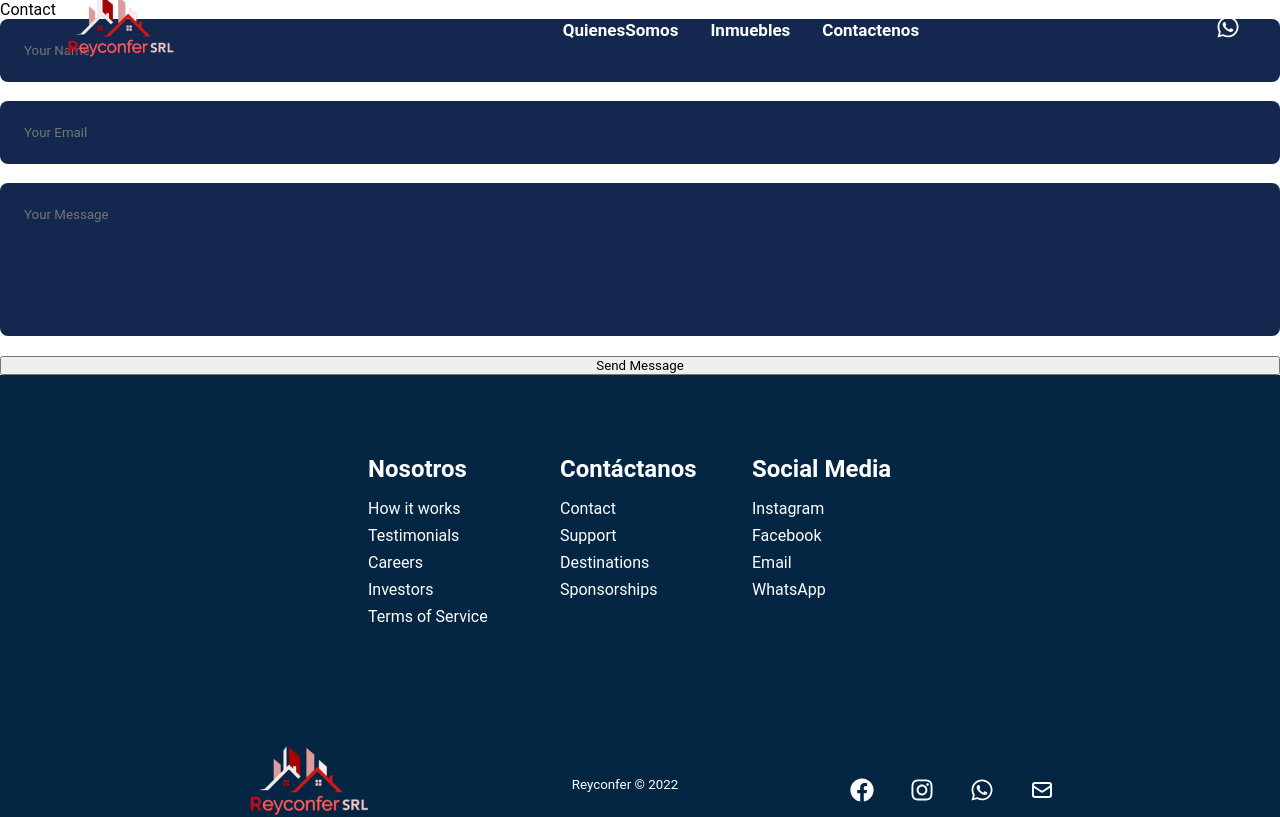
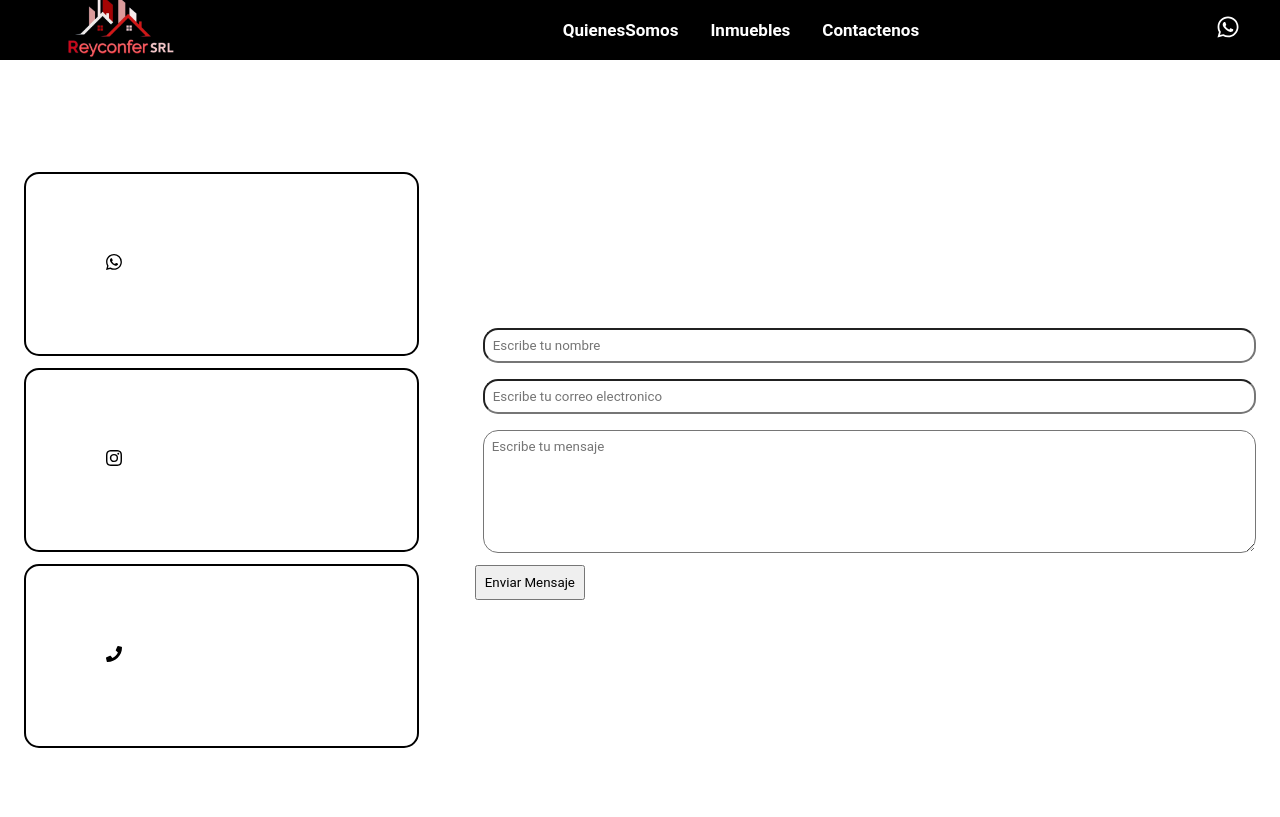
Before and after one commit to Luis0830/real-state, a React (Create React App) app: page /contactenos in a window 1280 px wide. Shown: the top 817 px of the page. Built offline with nearby package versions, Linux system fonts and the light colour scheme.

Commit message:
added style contact

```diff
--- a/src/components/contact/Contact.js
+++ b/src/components/contact/Contact.js
@@ -1,9 +1,12 @@
 import React from 'react'
 import { useRef } from 'react';
 import emailjs from 'emailjs-com';
-import './contact.css';
 import { motion } from 'framer-motion';
+import {NavTwo} from '../Navbar';
 import {animationThree} from '../Animations/Animations'
+import {BsWhatsapp, BsInstagram} from 'react-icons/bs';
+import {FaPhone} from 'react-icons/fa';
+
 
 function Contact() {
   const form = useRef();
@@ -23,16 +26,29 @@ function Contact() {
 
 
   return (
-    <motion.div initial='out' animate='in' exit='out' variants={animationThree}>
-    <div>Contact</div>
-    <form ref={form} onSubmit={sendEmail}>
-        <input type="text" name='name' placeholder='Your Name' required/>
-        <input type="email" name='email' placeholder='Your Email' required/>
-        <textarea name="message" rows="7" placeholder='Your Message' required></textarea>
-        <button type='submit' className='btn btn-primary'>Send Message</button>
+    <>
+    <NavTwo />
+    <motion.div initial='out' animate='in' exit='out' variants={animationThree} className='h-screen'>
 
+    <section className='flex items-center justify-center content-center'>
+
+    <div className='w-[50%] h-full items-center justify-center content-center mx-3'>
+    <div className='p-20 border-solid rounded-[15px] border-2 m-3'><BsWhatsapp /></div>
+    <div className='p-20 border-solid rounded-[15px] border-2 m-3'><BsInstagram /></div>
+    <div className='p-20 border-solid rounded-[15px] border-2 m-3'><FaPhone /></div>
+    </div>
+    <div className='w-[100%] h-screen flex items-center justify-center content-center'>
+      <form ref={form} onSubmit={sendEmail} className='flex-col content-center items-center justify-center'>
+        <input type="text" name='name' placeholder='Escribe tu nombre' className='w-full p-2 m-2 rounded-[15px]' required/>
+        <input type="email" name='email' placeholder='Escribe tu correo electronico' className='w-full p-2 m-2 rounded-[15px]' required/>
+        <textarea name="message" rows="7" placeholder='Escribe tu mensaje' className='w-full p-2  m-2 rounded-[15px]' required></textarea>
+        <button type='submit' className='btn btn-primary p-2'>Enviar Mensaje</button>
       </form>
+      </div>
+
+    </section>
       </motion.div>
+    </>
   )
 }
 
--- a/src/components/contact/contact.css
+++ b/src/components/contact/contact.css
@@ -22,10 +22,7 @@ textarea{
         text-align: center;
         margin-bottom: 2rem;
   }
-    .container.contact__container{
-    grid-template-columns: 1fr;
-    gap: 2rem;
-  }
+
 }
 /* Media Queries for small device)*/
 @media screen and (max-width: 600px) {
```
